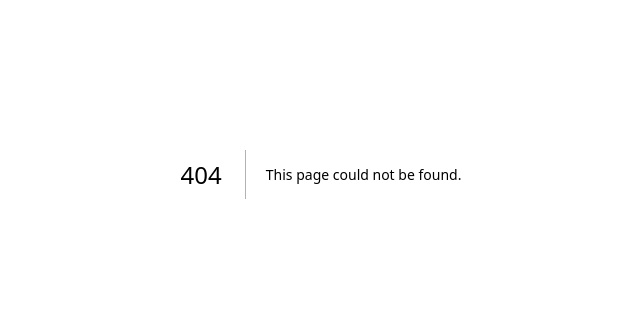
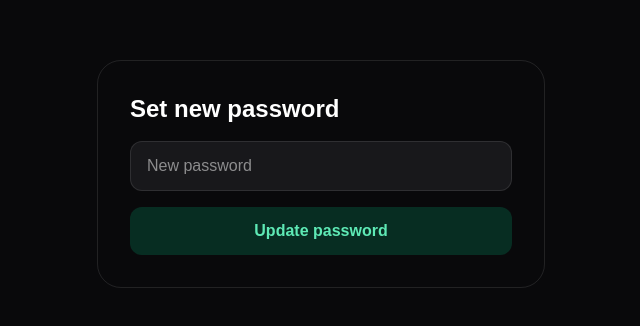
Before and after one commit to MarginRight1/MARGINRIGHT, a Next.js app: page /auth/reset-password in a window 1280 px wide. Before the commit this address had no page. Shown: the part 226-552 px from the top of the page, without its empty margins (319-959 px from the left). Built offline with nearby package versions, Linux system fonts and the light colour scheme; no server answers.

Commit message:
Add reset password page

```diff
--- /dev/null
+++ b/app/auth/reset-password/page.tsx
@@ -0,0 +1,56 @@
+"use client";
+
+import { useState } from "react";
+import { supabaseBrowser } from "../../lib/supabase";
+
+export default function ResetPasswordPage() {
+  const [password, setPassword] = useState("");
+  const [message, setMessage] = useState<string | null>(null);
+  const [isSubmitting, setIsSubmitting] = useState(false);
+
+  const handleUpdate = async (event: React.FormEvent) => {
+    event.preventDefault();
+    setIsSubmitting(true);
+    setMessage(null);
+
+    const { error } = await supabaseBrowser.auth.updateUser({
+      password,
+    });
+
+    if (error) {
+      setMessage(error.message);
+      setIsSubmitting(false);
+      return;
+    }
+
+    setMessage("Password updated. You can now log in.");
+    setIsSubmitting(false);
+  };
+
+  return (
+    <div className="min-h-screen flex items-center justify-center bg-zinc-950 text-white">
+      <form onSubmit={handleUpdate} className="w-full max-w-md space-y-4 rounded-3xl border border-white/10 p-8">
+        <h1 className="text-2xl font-bold">Set new password</h1>
+
+        <input
+          type="password"
+          placeholder="New password"
+          value={password}
+          onChange={(e) => setPassword(e.target.value)}
+          required
+          className="w-full rounded-xl border border-white/10 bg-zinc-900 px-4 py-3"
+        />
+
+        {message && <p>{message}</p>}
+
+        <button
+          type="submit"
+          disabled={isSubmitting}
+          className="w-full rounded-xl bg-emerald-500/20 px-4 py-3 font-semibold text-emerald-300"
+        >
+          {isSubmitting ? "Updating..." : "Update password"}
+        </button>
+      </form>
+    </div>
+  );
+}
```
